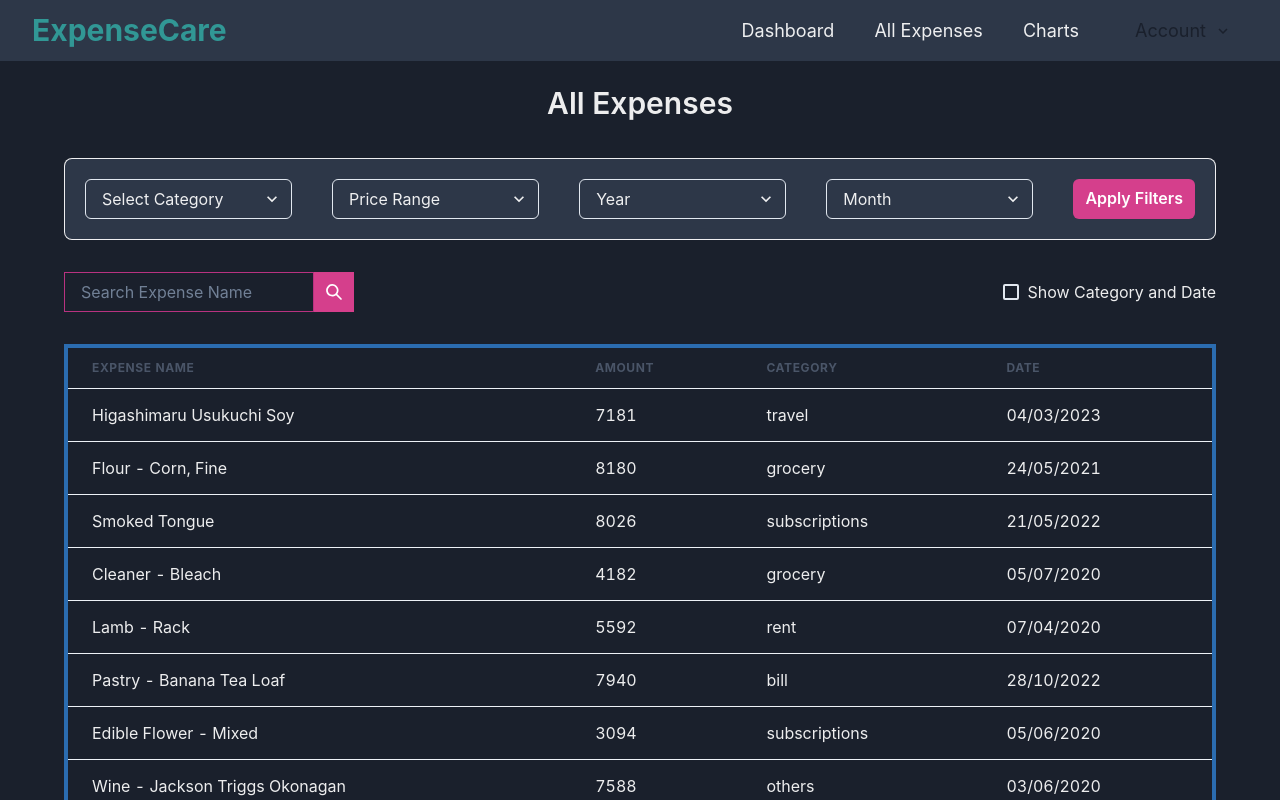
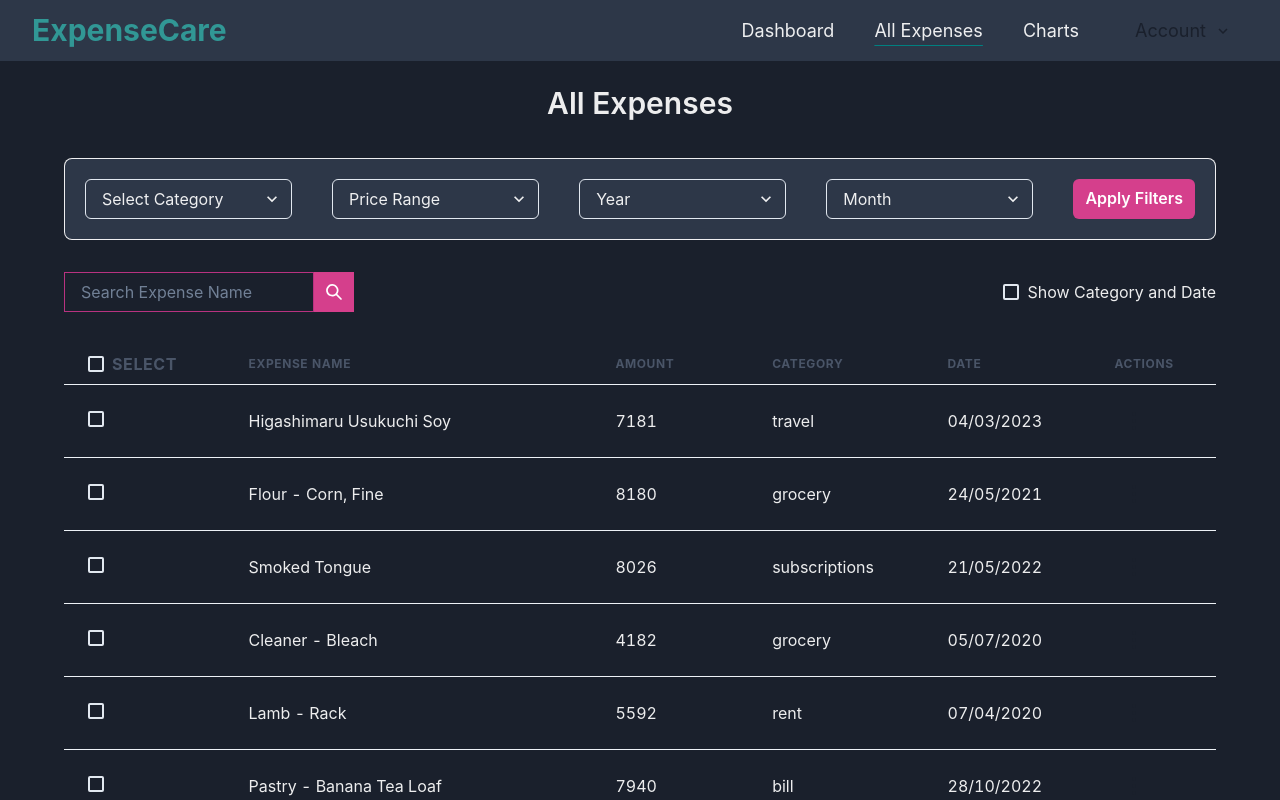
Before and after one commit to hareeshbabu82ns/ExpenseCare, a React (Vite) app: page /all-expenses in a window 1280 px wide. Shown: the top 800 px of the page. Built offline with nearby package versions, Linux system fonts and the light colour scheme.

Commit message:
Implemented NavLink in place of Link in hear

```diff
--- a/src/components/DemoTable.jsx
+++ b/src/components/DemoTable.jsx
@@ -1,6 +1,12 @@
 import React from "react";
 import data from "../assets/MOCK_DATA.json";
 import {
+  Checkbox,
+  IconButton,
+  Menu,
+  MenuButton,
+  MenuItem,
+  MenuList,
   Table,
   TableContainer,
   Tbody,
@@ -10,28 +16,61 @@ import {
   Thead,
   Tr,
 } from "@chakra-ui/react";
+import { MoreVertical } from "lucide-react";
+
+function DropdownActions({ expenseId, expenseName }) {
+  return (
+    <Menu>
+      <MenuButton as={IconButton} icon={<MoreVertical />} bgColor={"inherit"} />
+      <MenuList bgColor={"lightgray"}>
+        <MenuItem bgColor={"lightgray"} _hover={{ bgColor: "teal.600" }}>
+          Edit
+        </MenuItem>
+        <MenuItem bgColor={"lightgray"} _hover={{ bgColor: "teal.600" }}>
+          Move
+        </MenuItem>
+        <MenuItem bgColor={"lightgray"} _hover={{ bgColor: "teal.600" }}>
+          Delete
+        </MenuItem>
+      </MenuList>
+    </Menu>
+  );
+}
 
 function DemoTable() {
   return (
     <TableContainer w={"90%"} mx={"auto"}>
-      <Table border={"solid"} borderWidth={"4px"} borderColor={"blue.600"}>
+      <Table>
         <Thead>
           <Tr>
+            <Th>
+              <Checkbox>Select</Checkbox>
+            </Th>
             <Th>EXPENSE NAME</Th>
             <Th>AMOUNT</Th>
             <Th display={{ base: "none", md: "table-cell" }}>CATEGORY</Th>
             <Th display={{ base: "none", md: "table-cell" }}>DATE</Th>
+            <Th>Actions</Th>
           </Tr>
         </Thead>
         <Tbody>
           {data.map((row) => (
             <Tr key={row.id}>
+              <Td>
+                <Checkbox colorScheme="teal" />
+              </Td>
               <Td>{row.expenseName}</Td>
               <Td>{row.amount}</Td>
               <Td display={{ base: "none", md: "table-cell" }}>
                 {row.category}
               </Td>
               <Td display={{ base: "none", md: "table-cell" }}>{row.date}</Td>
+              <Td>
+                <DropdownActions
+                  expenseId={row.id}
+                  expenseName={row.expenseName}
+                />
+              </Td>
             </Tr>
           ))}
         </Tbody>
--- a/src/components/Header.jsx
+++ b/src/components/Header.jsx
@@ -11,7 +11,9 @@ import {
   MenuList,
   Text,
 } from "@chakra-ui/react";
-import { Link as RouteLink } from "react-router-dom";
+import { NavLink, Link as RouteLink } from "react-router-dom";
+
+const activeClassName = ({ isActive }) => (isActive ? "active" : undefined);
 
 function Header() {
   return (
@@ -37,27 +39,30 @@ function Header() {
         fontWeight={"normal"}
         alignItems={"center"}
       >
-        <Link
+        <NavLink
           as={RouteLink}
           _hover={{ textDecor: "none", fontWeight: "medium" }}
           to={"/dashboard"}
+          className={activeClassName}
         >
           Dashboard
-        </Link>
-        <Link
+        </NavLink>
+        <NavLink
           as={RouteLink}
           _hover={{ textDecor: "none", fontWeight: "medium" }}
           to={"/all-expenses"}
+          className={activeClassName}
         >
           All Expenses
-        </Link>
-        <Link
+        </NavLink>
+        <NavLink
           as={RouteLink}
           _hover={{ textDecor: "none", fontWeight: "medium" }}
           to={"/charts"}
+          className={activeClassName}
         >
           Charts
-        </Link>
+        </NavLink>
         <Menu>
           <MenuButton
             as={Button}
@@ -87,31 +92,34 @@ function Header() {
           />
           <MenuList bgColor={"lightgray"}>
             <MenuItem bgColor={"lightgray"}>
-              <Link
+              <NavLink
                 as={RouteLink}
                 _hover={{ textDecor: "none", fontWeight: "medium" }}
                 to={"/dashboard"}
+                className={activeClassName}
               >
                 Dashboard
-              </Link>
+              </NavLink>
             </MenuItem>
             <MenuItem bgColor={"lightgray"}>
-              <Link
+              <NavLink
                 as={RouteLink}
                 _hover={{ textDecor: "none", fontWeight: "medium" }}
                 to={"/all-expenses"}
+                className={activeClassName}
               >
                 All Expenses
-              </Link>
+              </NavLink>
             </MenuItem>
             <MenuItem bgColor={"lightgray"}>
-              <Link
+              <NavLink
                 as={RouteLink}
                 _hover={{ textDecor: "none", fontWeight: "medium" }}
                 to={"/charts"}
+                className={activeClassName}
               >
                 Charts
-              </Link>
+              </NavLink>
             </MenuItem>
             <MenuItem bgColor={"lightgray"}>Account</MenuItem>
             <MenuItem bgColor={"lightgray"}>Logout</MenuItem>
--- a/src/index.css
+++ b/src/index.css
@@ -3,3 +3,9 @@ body {
   margin: 0;
   box-sizing: border-box;
 }
+
+.active {
+  text-decoration: underline;
+  text-underline-offset: 8px;
+  text-decoration-color: teal;
+}
```
Also changed, not shown: src/components/TotalExpenseCard.jsx (+1 -9 lines).
